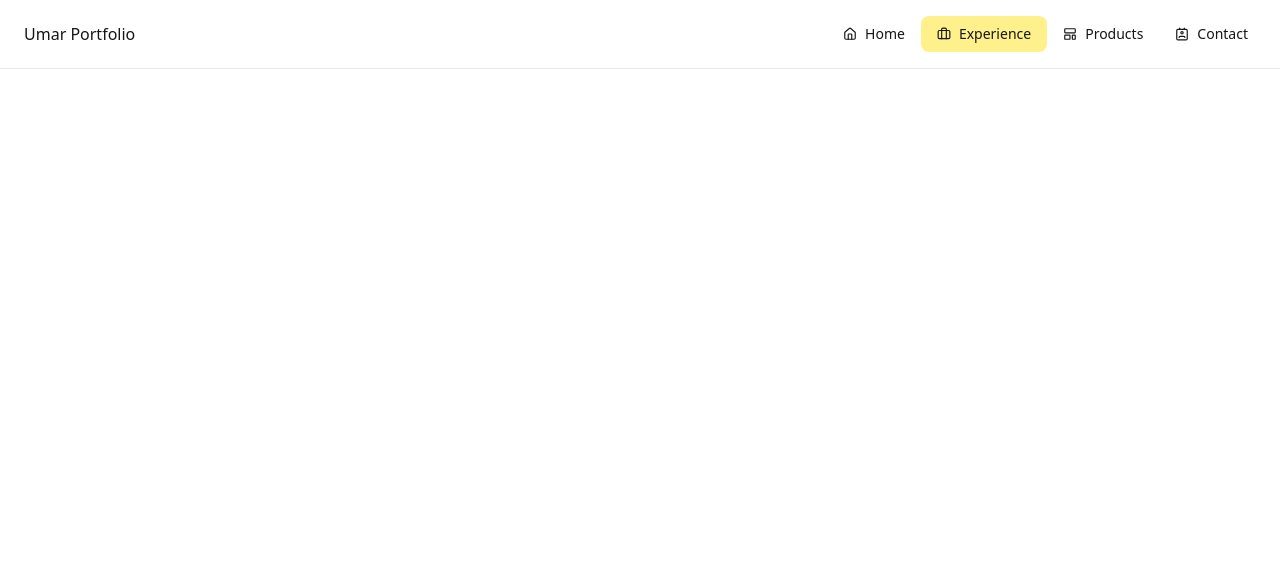
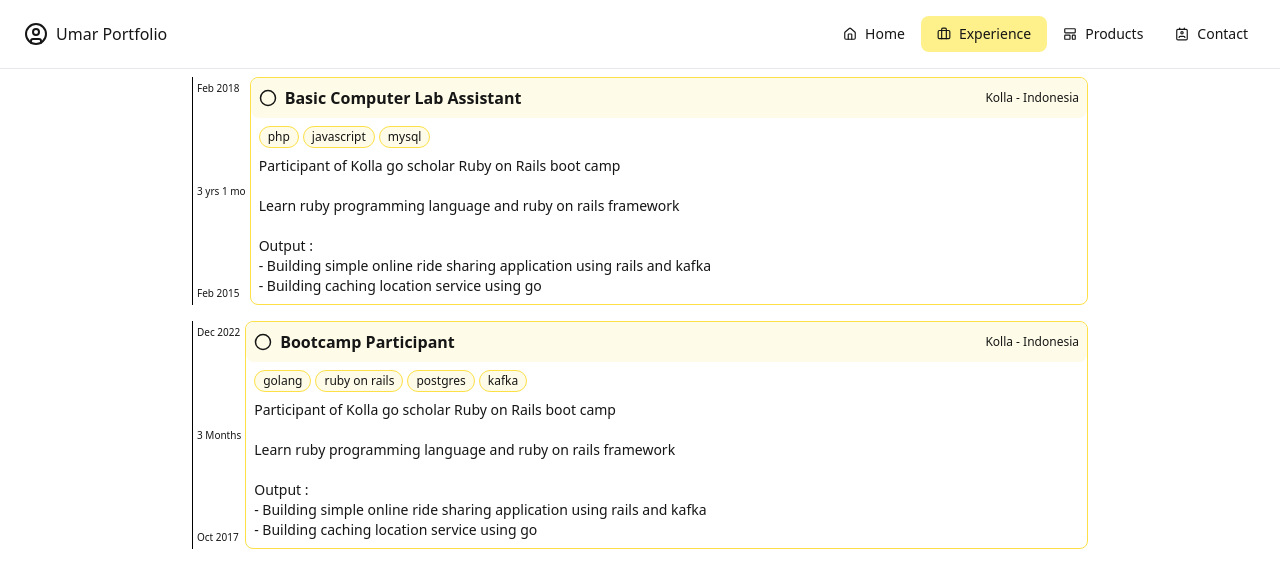
Before and after one commit to umarkotak/umar-portfolio, a Next.js app: page /experience in a window 1280 px wide. Shown: the top 588 px of the page. Built offline with nearby package versions, Linux system fonts and the light colour scheme.

Commit message:
prepare experience page

```diff
--- a/components/Layout.js
+++ b/components/Layout.js
@@ -1,4 +1,4 @@
-import { Briefcase, Contact, Home, LayoutTemplate } from 'lucide-react'
+import { Briefcase, CircleUser, Contact, Home, LayoutTemplate, Menu } from 'lucide-react'
 import Link from 'next/link'
 import { useParams, usePathname } from 'next/navigation'
 import { useEffect } from 'react'
@@ -25,10 +25,10 @@ export default function Layout({ children }) {
         <div className="w-full navbar bg-white border-b">
           <div className="flex-none lg:hidden">
             <label htmlFor="my-drawer-3" aria-label="open sidebar" className="btn btn-square btn-ghost">
-              <svg xmlns="http://www.w3.org/2000/svg" fill="none" viewBox="0 0 24 24" className="inline-block w-6 h-6 stroke-current"><path strokeLinecap="round" strokeLinejoin="round" strokeWidth="2" d="M4 6h16M4 12h16M4 18h16"></path></svg>
+              <Menu />
             </label>
           </div>
-          <div className="flex-1 px-2 mx-2">Umar Portfolio</div>
+          <div className="flex-1 px-2 mx-2"><CircleUser className='mr-2' /> Umar Portfolio</div>
           <div className="flex-none hidden lg:block">
             <ul className="menu menu-horizontal">
               {/* Navbar menu content here */}
--- a/pages/experience.js
+++ b/pages/experience.js
@@ -1,7 +1,114 @@
+import { Circle, Home } from "lucide-react";
+
 export default function Experience() {
+  function genTechStacks(stacks) {
+    return (
+      <div className="flex w-full gap-1 overflow-auto">
+        {stacks.map((stack) => (<div className="bg-yellow-50 border border-yellow-300 rounded-full px-2 py-0.5 text-xs flex-none">
+          {stack}
+        </div>))}
+      </div>
+    )
+  }
+
   return (
     <main className="m-2">
       <div className="container max-w-4xl mx-auto">
+        <div className="w-full max-w-4xl flex flex-col gap-4">
+          <div id="work-container" className="w-full flex flex-row">
+            <div
+              id="work-time"
+              className="flex-none border-l border-black flex flex-col justify-between text-[10px] p-1"
+            >
+              <span>Feb 2018</span>
+              <span>3 yrs 1 mo</span>
+              <span>Feb 2015</span>
+            </div>
+            <div className="flex-1 border border-yellow-300 rounded-lg">
+              <div
+                id="work-header"
+                className="flex flex-col md:flex-row w-full md:justify-between md:items-center bg-yellow-50 p-2 rounded-lg"
+              >
+                <div className="w-full flex items-center font-semibold">
+                  <Circle size={18} className="mr-2" />
+                  Basic Computer Lab Assistant
+                </div>
+                <div className="text-xs flex-none">
+                  Kolla - Indonesia
+                </div>
+              </div>
+
+              <div className="w-full p-2">
+                <div>
+
+                </div>
+                {genTechStacks(["php", "javascript", "mysql"])}
+
+                <div className="text-xs md:text-sm mt-2">
+                  <p>
+                    Participant of Kolla go scholar Ruby on Rails boot camp
+                    <br/><br/>
+                    Learn ruby programming language and ruby on rails framework
+                    <br/><br/>
+                    Output :
+                    <br/>
+                    - Building simple online ride sharing application using rails and kafka
+                    <br/>
+                    - Building caching location service using go
+                  </p>
+
+                </div>
+              </div>
+            </div>
+          </div>
+
+          <div id="work-container" className="w-full flex flex-row">
+            <div
+              id="work-time"
+              className="flex-none border-l border-black flex flex-col justify-between text-[10px] p-1"
+            >
+              <span>Dec 2022</span>
+              <span>3 Months</span>
+              <span>Oct 2017</span>
+            </div>
+            <div className="flex-1 border border-yellow-300 rounded-lg">
+              <div
+                id="work-header"
+                className="flex flex-col md:flex-row w-full md:justify-between md:items-center bg-yellow-50 p-2 rounded-lg"
+              >
+                <div className="w-full flex items-center font-semibold">
+                  <Circle size={18} className="mr-2" />
+                  Bootcamp Participant
+                </div>
+                <div className="text-xs flex-none">
+                  Kolla - Indonesia
+                </div>
+              </div>
+
+              <div className="w-full p-2">
+                <div>
+
+                </div>
+                {genTechStacks(["golang", "ruby on rails", "postgres", "kafka"])}
+
+                <div className="text-xs md:text-sm mt-2">
+                  <p>
+                    Participant of Kolla go scholar Ruby on Rails boot camp
+                    <br/><br/>
+                    Learn ruby programming language and ruby on rails framework
+                    <br/><br/>
+                    Output :
+                    <br/>
+                    - Building simple online ride sharing application using rails and kafka
+                    <br/>
+                    - Building caching location service using go
+                  </p>
+
+                </div>
+              </div>
+            </div>
+          </div>
+        </div>
       </div>
     </main>
   )
```
